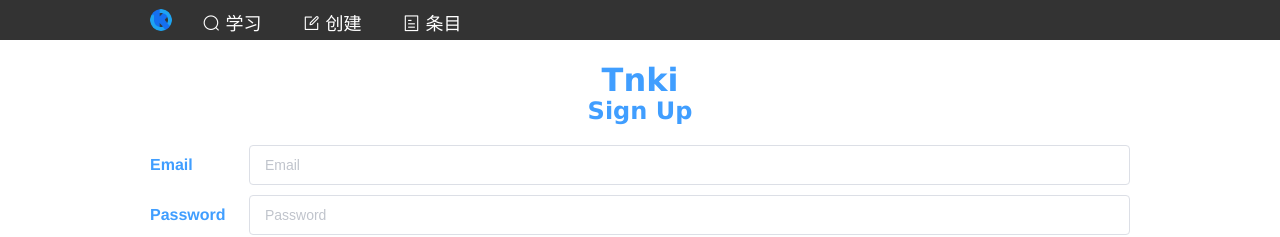
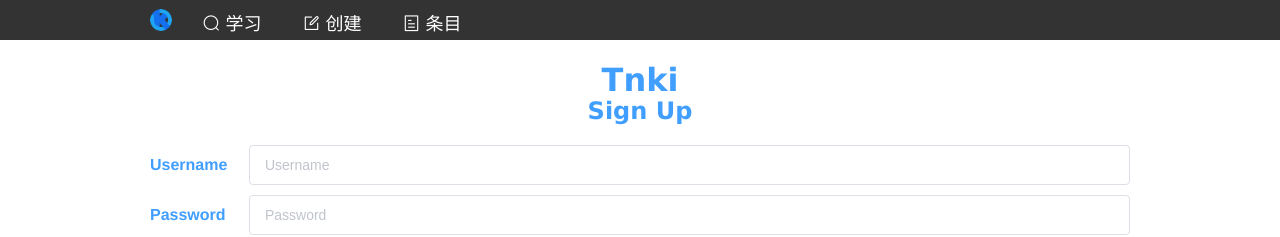
Before and after one commit to can-cc/tnki-client, a Vue app: page /signup in a window 1280 px wide. Shown: the top 237 px of the page. Built offline with nearby package versions, Linux system fonts and the light colour scheme.

Commit message:
fix login/signup issue

```diff
--- a/src/views/SignIn.vue
+++ b/src/views/SignIn.vue
@@ -57,8 +57,8 @@
         router.push('/dash');
       })
       .catch(error => {
-        if (error.response && error.response.status === 400) {
-          return Message.error('Email or Password not match');
+        if (error.response && error.response.status === 401) {
+          return Message.error('用户名或密码错误');
         } else {
           Message.error('Sign In Error');
         }
--- a/src/views/SignUp.vue
+++ b/src/views/SignUp.vue
@@ -5,8 +5,13 @@
     <form v-on:submit="signUp($event)">
       <div class="form-item">
         <label>
-          <span>Email</span>
-          <el-input v-model="email" name="tnki-email" type="email" placeholder="Email"></el-input>
+          <span>Username</span>
+          <el-input
+            v-model="username"
+            name="tnki-username"
+            type="text"
+            placeholder="Username"
+          ></el-input>
         </label>
       </div>
 
@@ -59,7 +64,7 @@
   components: {}
 })
 export default class SignUp extends Vue {
-  public email: string = '';
+  public username: string = '';
   public password: string = '';
   public passwordVerification: string = '';
 
@@ -70,7 +75,7 @@
         return this.$message.error('Password not match!');
       }
       await axios.post('/api/signup', {
-        email: this.email,
+        username: this.username,
         password: this.password
       });
       Message({
```
